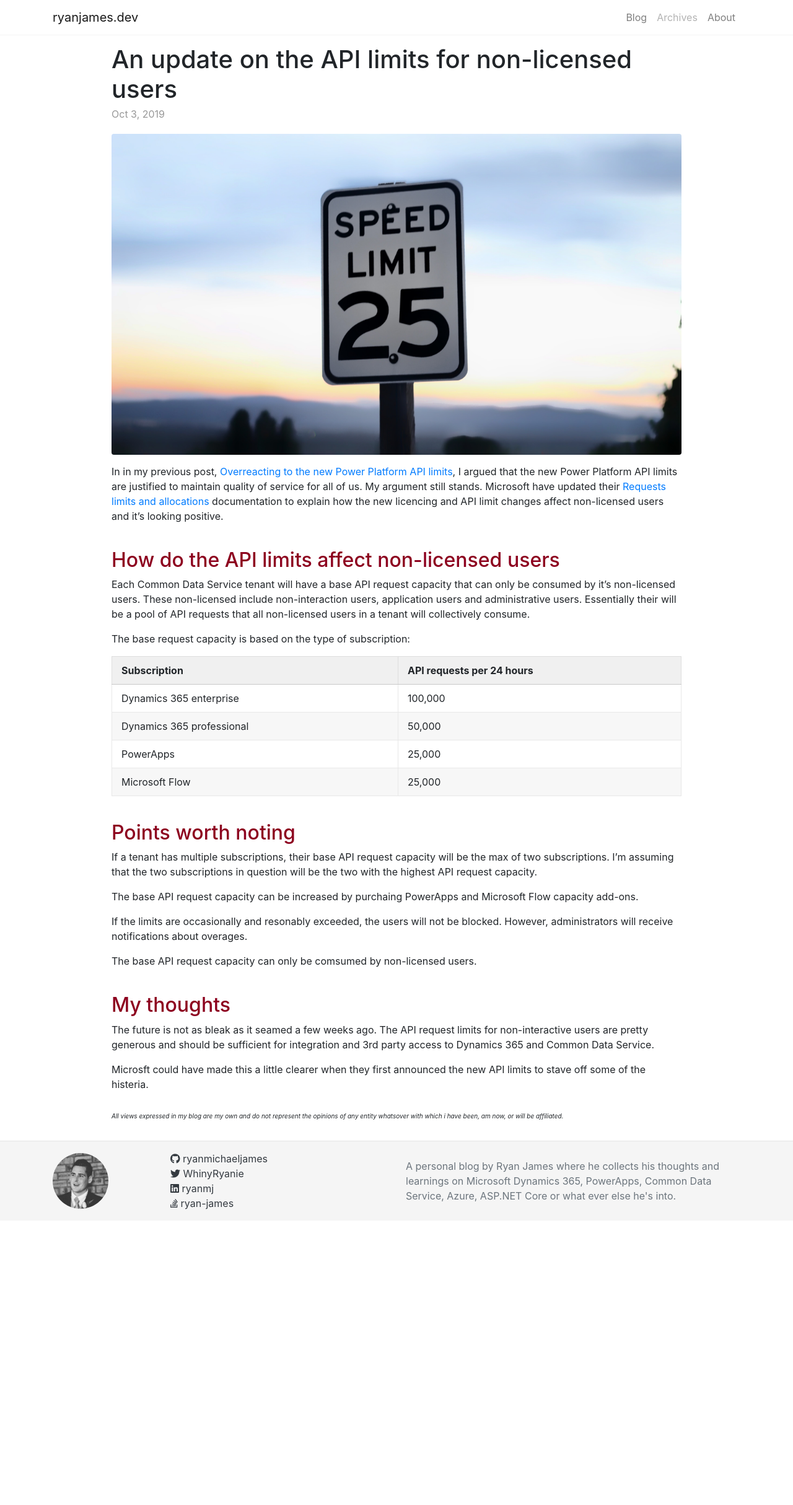
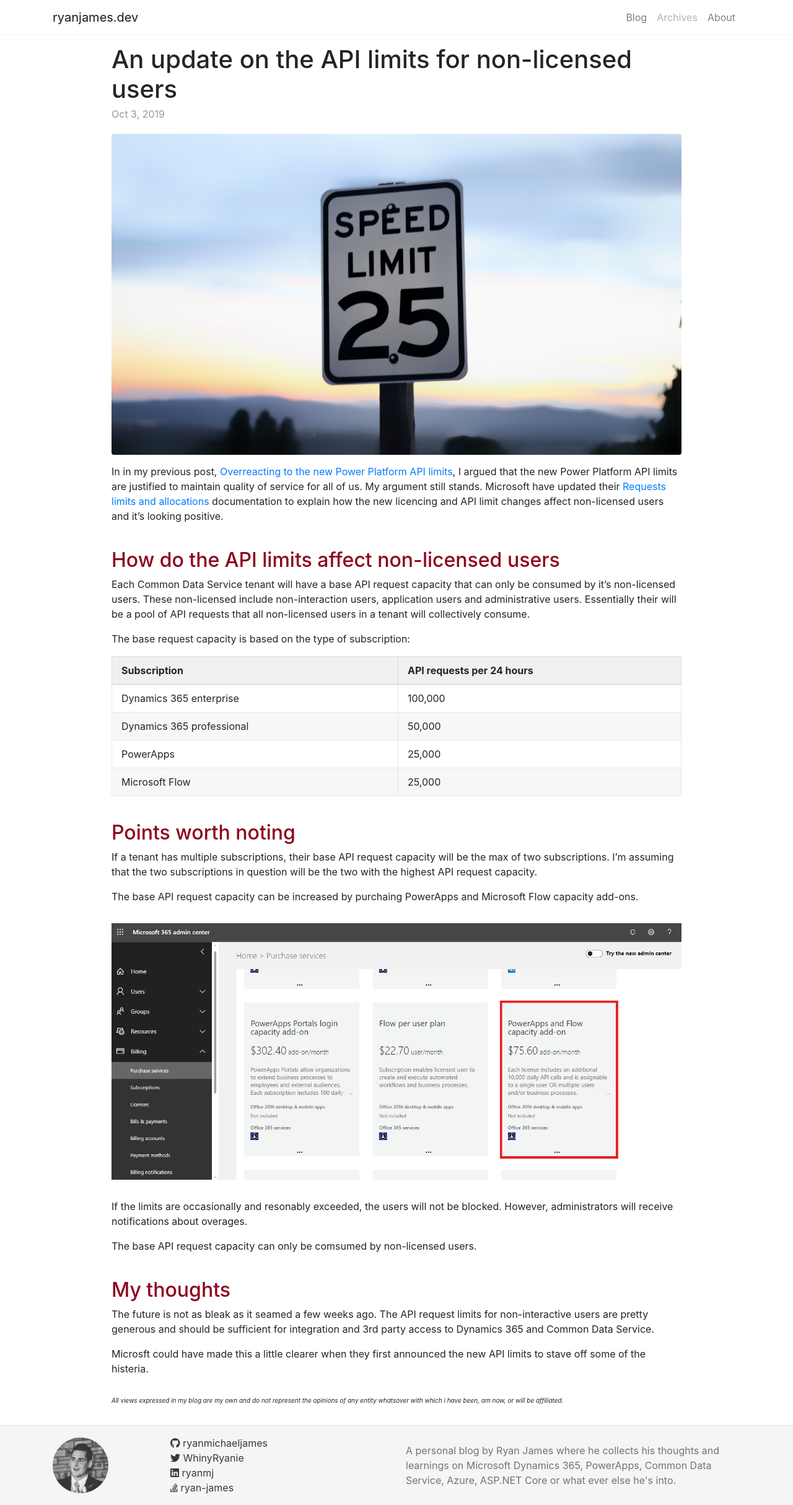
Before and after one commit to ryanmichaeljames/ryanmichaeljames.github.io, a Jekyll site: the page built from _posts/2019-10-03-an-update-on-the-api-limits-for-non-licensed-users.md, in a window 1280 px wide. Shown: the whole page at 62% size. Built offline with Jekyll 4.4.1, drawn with Linux system fonts in a browser that asks for light colours; nearby versions of some CDN libraries; comment, search, counter and statistics services are not loaded; before the commit the page ends 1970 px from its top, so only the background shows below that.

Commit message:
📝 Added missing screenshot.

```diff
--- a/_posts/2019-10-03-an-update-on-the-api-limits-for-non-licensed-users.md
+++ b/_posts/2019-10-03-an-update-on-the-api-limits-for-non-licensed-users.md
@@ -32,6 +32,8 @@
 
 The base API request capacity can be increased by purchaing PowerApps and Microsoft Flow capacity add-ons.
 
+![Screenshot of PowerApps and Flow capacity add-on subscription](/assets/img/posts/2019-10-03-an-update-on-the-api-limits-for-non-licensed-users/powerapps-flow-capacity-add-on.png "PowerApps and Flow capacity add-on subscription"){:class="img-fluid blog-post-img"}
+
 If the limits are occasionally and resonably exceeded, the users will not be blocked. However, administrators will receive notifications about overages.
 
 The base API request capacity can only be comsumed by non-licensed users.
```
Also changed, not shown: assets/img/posts/2019-10-03-an-update-on-the-api-limits-for-non-licensed-users/powerapps-flow-capacity-add-on.png (added).
